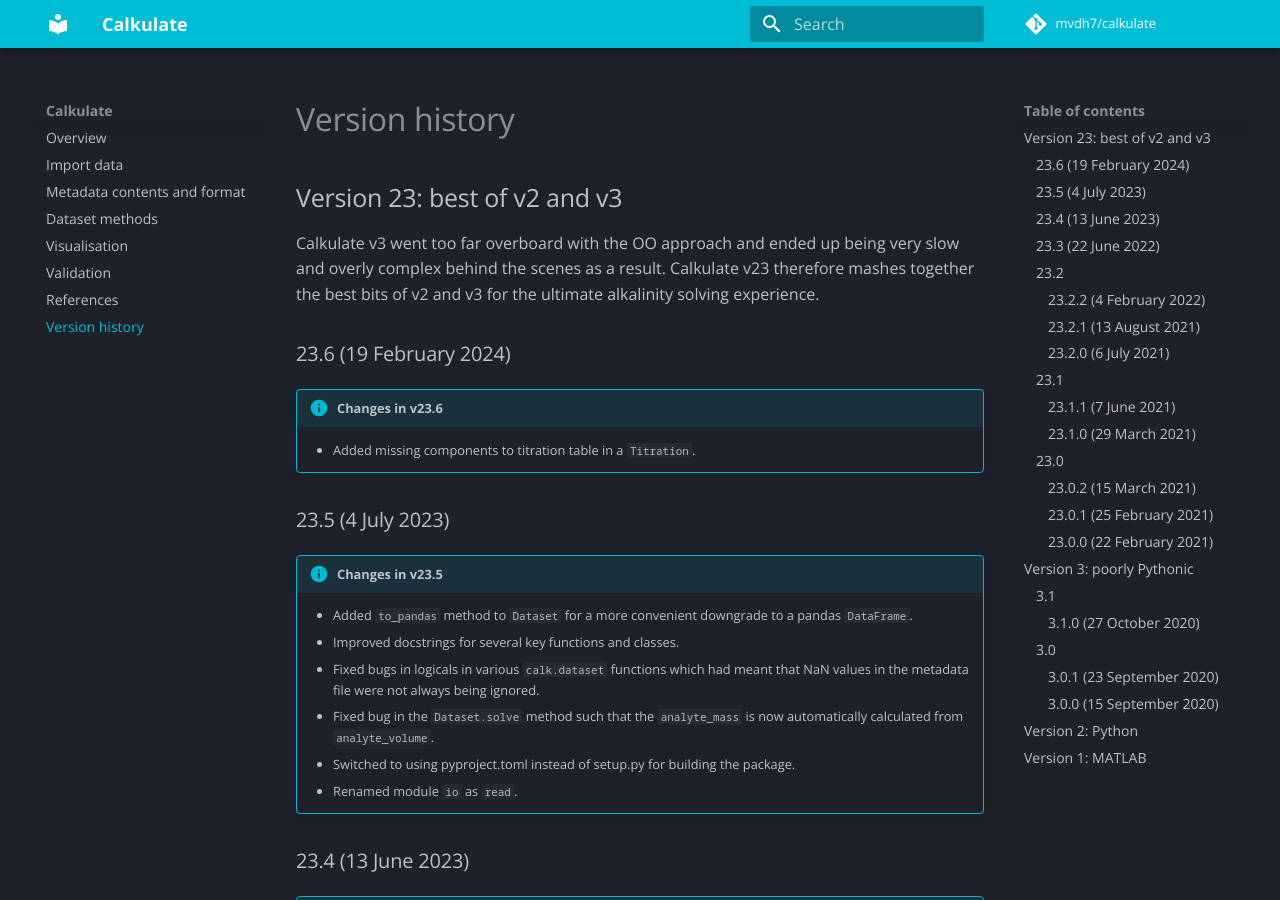
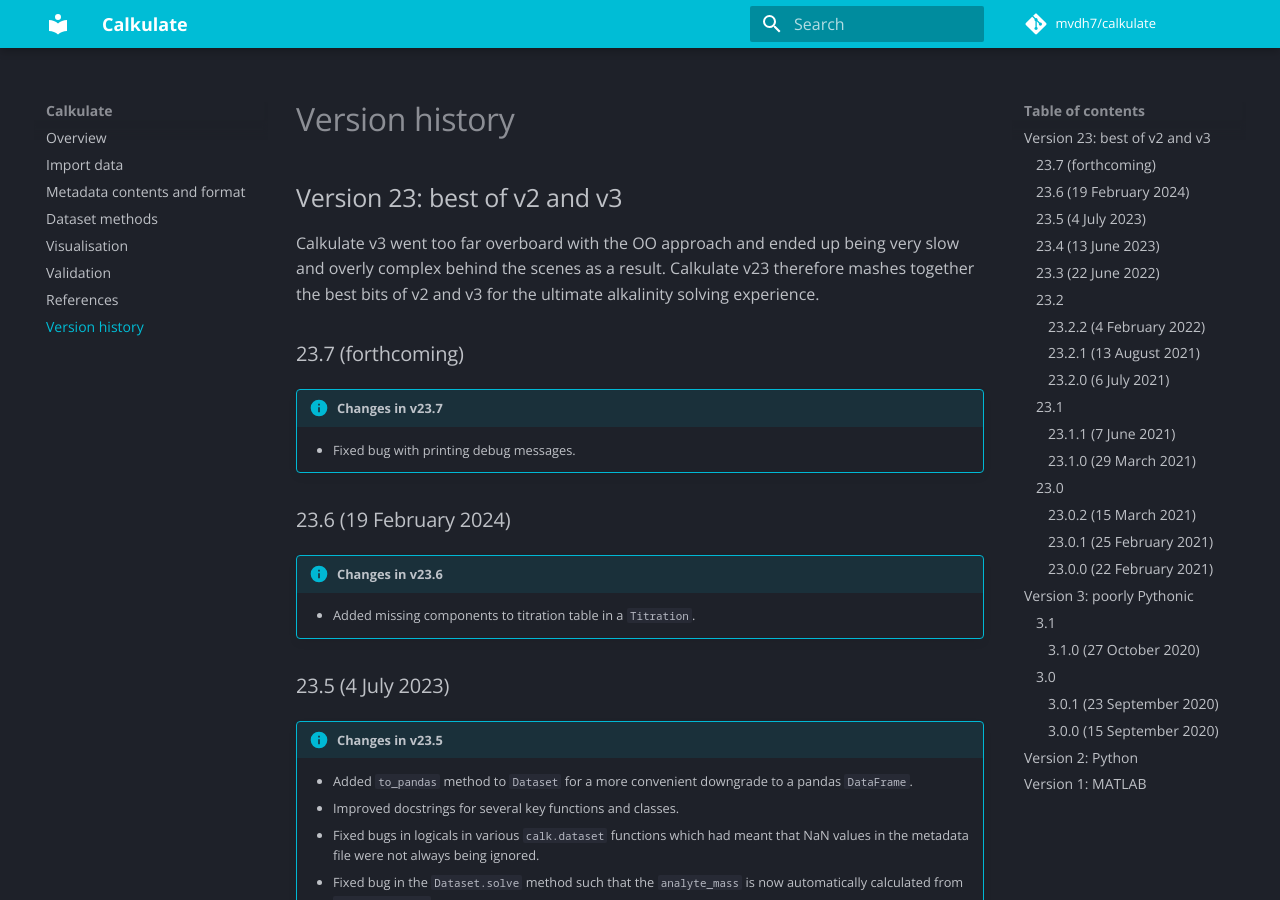
Before and after one commit to mvdh7/calkulate, an MkDocs documentation site: the page built from docs/versions.md, in a window 1280 px wide and 900 px high. Built offline with MkDocs 1.6.1 and Material for MkDocs 9.7.7, drawn with Linux system fonts in a browser that asks for light colours; comment, search, counter and statistics services are not loaded.

Commit message:
Towards v23.7

```diff
--- a/docs/versions.md
+++ b/docs/versions.md
@@ -3,6 +3,12 @@
 ## Version 23: best of v2 and v3
 
 Calkulate v3 went too far overboard with the OO approach and ended up being very slow and overly complex behind the scenes as a result.  Calkulate v23 therefore mashes together the best bits of v2 and v3 for the ultimate alkalinity solving experience.
+
+### 23.7 (forthcoming)
+
+!!! info "Changes in v23.7"
+
+    * Fixed bug with printing debug messages.
 
 ### 23.6 (19 February 2024)
 
```
Also changed, not shown: 1 other file.
